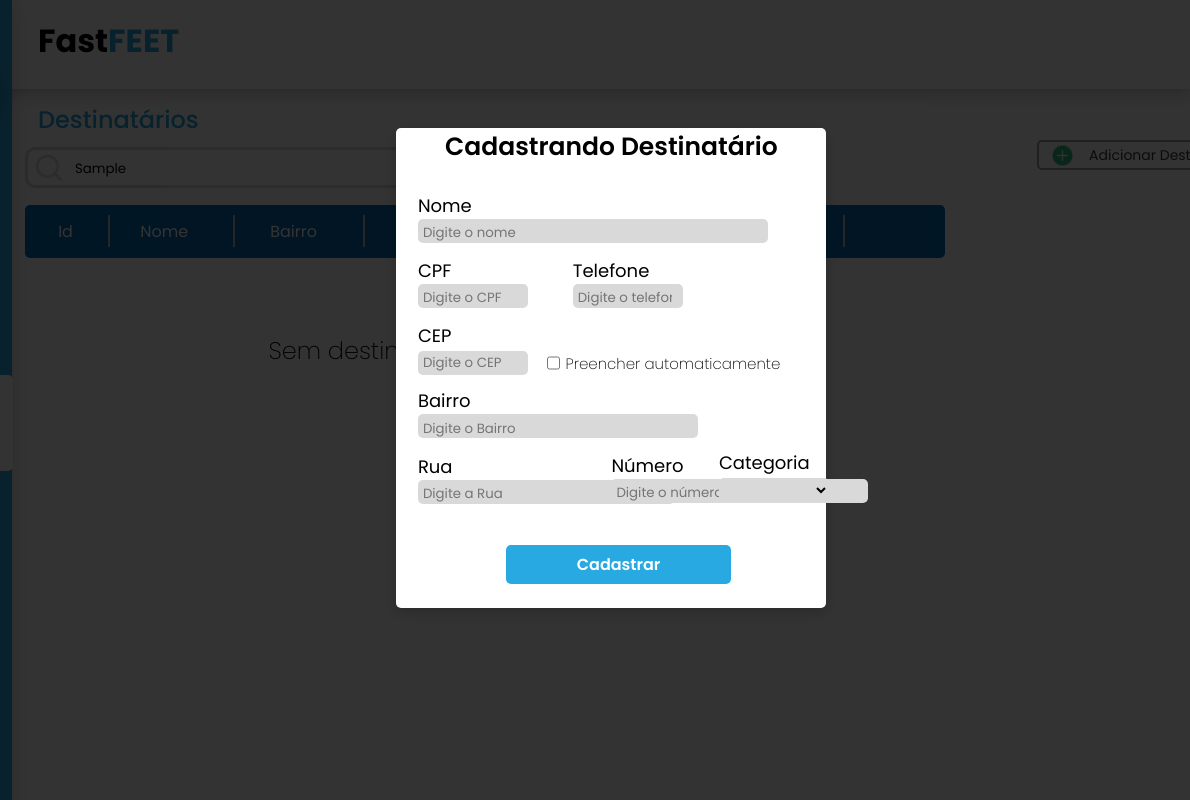
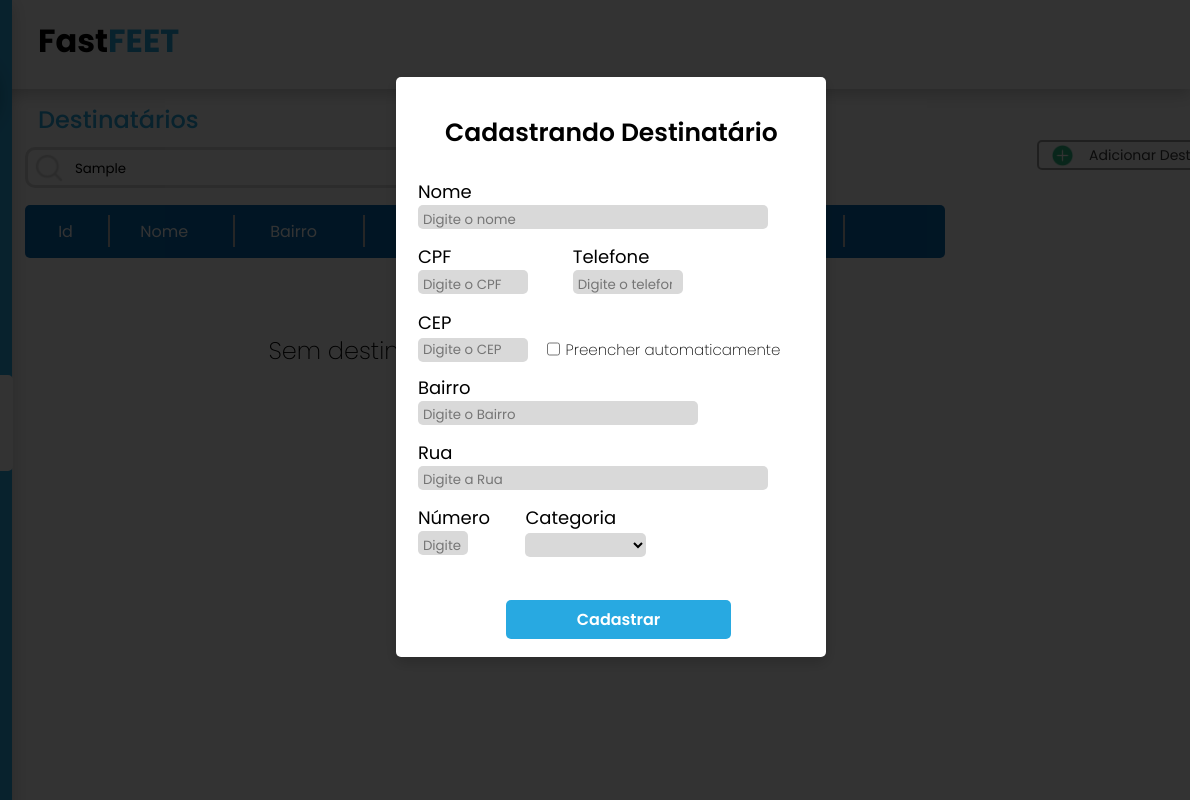
Before and after one commit to hscussel/FastFeet, a plain HTML site: page destinatarios.html in a window 1280 px wide. Both pictures are taken after typing "Sample" into the empty fields and a click on the button "Adicionar Destinatário". Shown: the full height of the page, 90-1280 px from the left. Drawn offline with Linux system fonts and the light colour scheme.

Commit message:
new commit

```diff
--- a/destinatarios.html
+++ b/destinatarios.html
@@ -68,6 +68,7 @@
 
         <div id="overlay" class="overlay">
             <div class="containter-cadastro">
+                <h3>oi</h3>
                 <h2>Cadastrando Destinatário</h2>
                 <form>
                     <div class="input-field-1">
@@ -115,6 +116,7 @@
                             <option value=""></option>
                             <option value="A">Casa</option>
                             <option value="B">Apartamento</option>
+                            <option value="C">Não Informado</option>
                         </select>
                     </div>
                     <button type="submit">Cadastrar</button>
--- a/src/style/destinatarios.css
+++ b/src/style/destinatarios.css
@@ -280,12 +280,12 @@ p3{
 }
 .containter-cadastro{
     width: 430px;
-    height: 480px;
+    height: 580px;
     background-color: #ffffff;
     border-radius: 5px;
     color: black;
     box-shadow: 0px 5px 15px rgba(0, 0, 0, 0.2);
-    margin-top: 10%;
+    margin-top: 6%;
     margin-left: 38%;
 }
 .containter-cadastro h2 {
@@ -317,12 +317,12 @@ label{
     margin-left: 5%;
 }
 .input-field-3{
-    margin-left: 50%;
-    margin-top: -12.4%;
+    margin-top: 3%;
+    margin-left: 5%;
 }
 .input-field-4{
-    margin-left: 75%;
-    margin-top: -12.7%;
+    margin-left: 30%;
+    margin-top: -12.2%;
 }
 input{
     border-radius: 5px;
@@ -335,6 +335,9 @@ select{
     background-color: #D9D9D9;
     border-radius: 5px;
     height: 24px;
+}
+h3{
+    color: transparent;
 }
 #name{
     width: 350px;
@@ -365,6 +368,12 @@ select{
 }
 #neighborhood{
     width: 280px;
+}
+#street{
+    width: 350px;
+}
+#number{
+    width: 50px;
 }
 button{
     width: 225px;
--- a/src/style/entregadores.css
+++ b/src/style/entregadores.css
@@ -288,12 +288,12 @@ p3{
 }
 .containter-cadastro{
     width: 430px;
-    height: 480px;
+    height: 515px;
     background-color: #ffffff;
     border-radius: 5px;
     color: black;
     box-shadow: 0px 5px 15px rgba(0, 0, 0, 0.2);
-    margin-top: 10%;
+    margin-top: 6%;
     margin-left: 38%;
 }
 .containter-cadastro h2 {
@@ -301,6 +301,9 @@ p3{
     font-weight: 600;
     text-align: center;
     margin-top: 2%;
+}
+h3{
+    color: transparent;
 }
 label{
     font-size: 18px;
```
Also changed, not shown: entregadores.html (+1 -0 lines).
